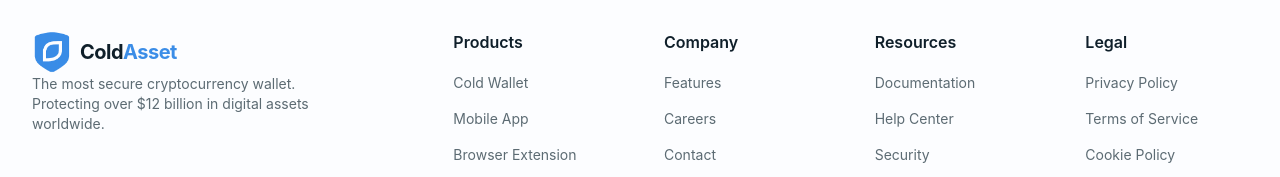
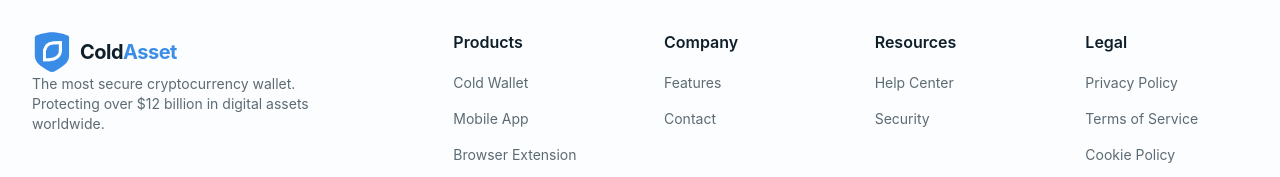
Before and after one commit to DavidPavach/coldasset, a React (Vite) app: page / in a window 1280 px wide. Shown: the part 4863-5040 px from the top of the page. Built offline with nearby package versions, Linux system fonts and the light colour scheme; no server answers.

Commit message:
feat: remove unnecessary pages

```diff
--- a/src/components/Footer.tsx
+++ b/src/components/Footer.tsx
@@ -10,11 +10,9 @@
         ],
         Company: [
             { name: "Features", href: "/features" },
-            { name: "Careers", href: "/careers" },
             { name: "Contact", href: "/contact" },
         ],
         Resources: [
-            { name: "Documentation", href: "/docs" },
             { name: "Help Center", href: "/contact" },
             { name: "Security", href: "/security" },
         ],
```
